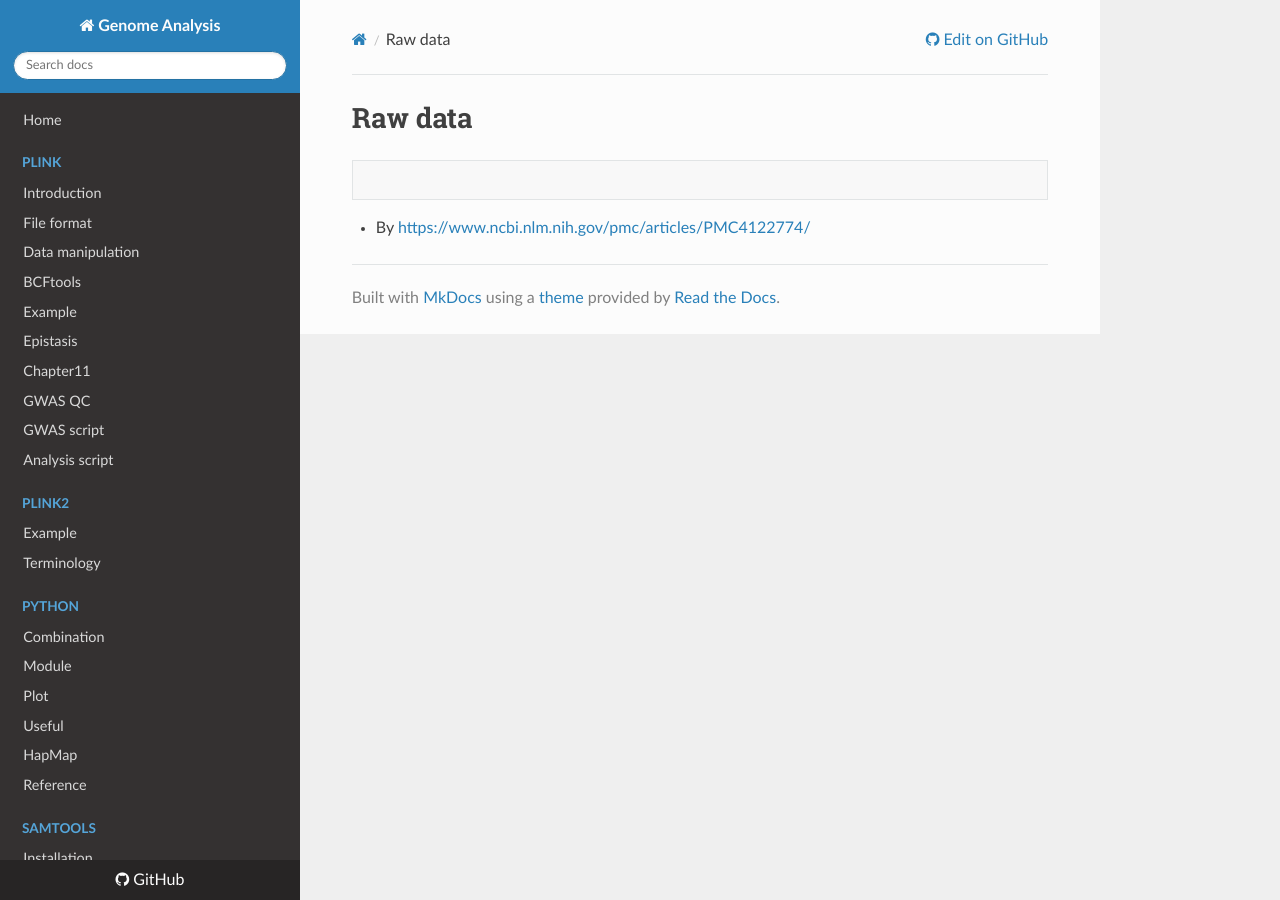
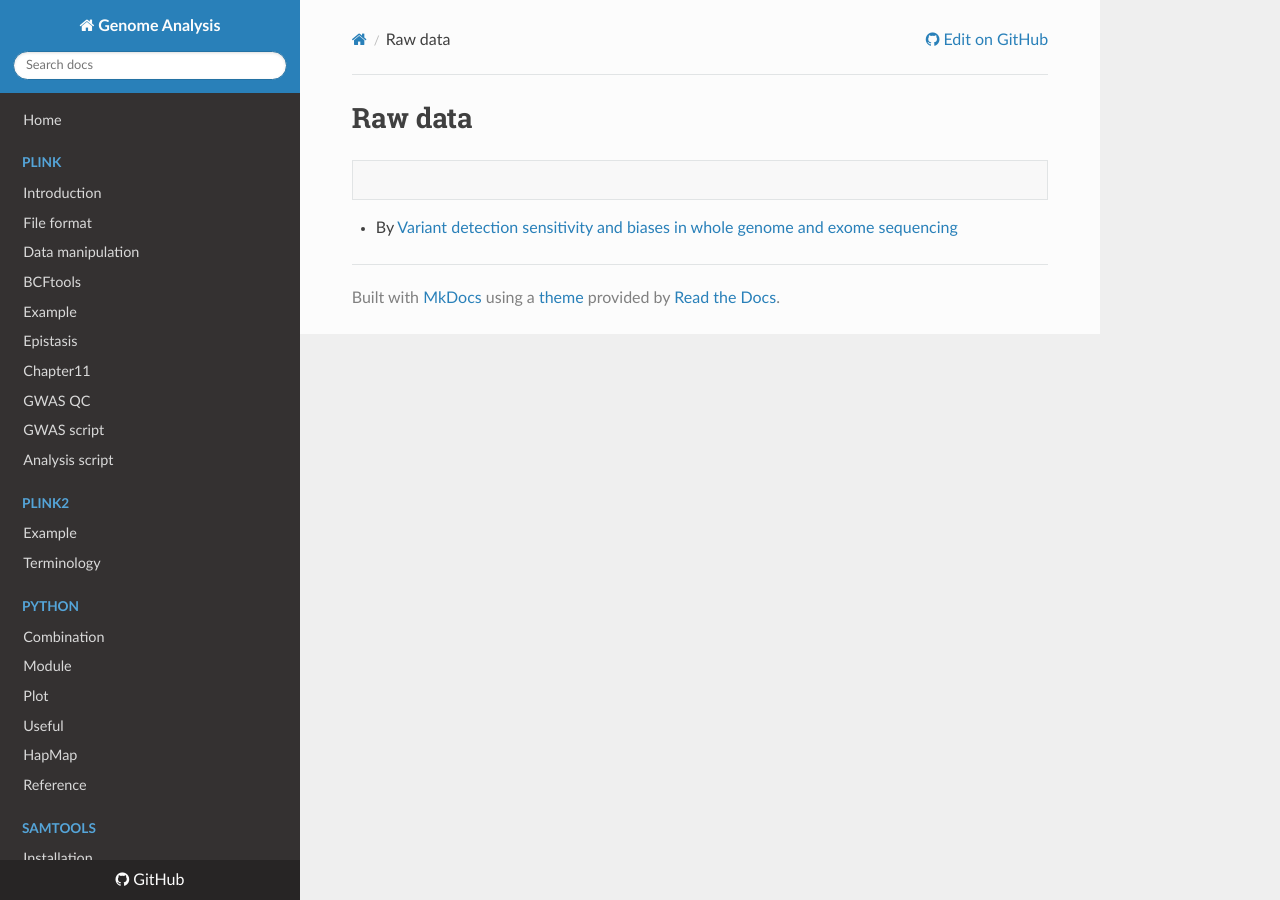
Before and after one commit to WonyoungCho/plink, an MkDocs documentation site: the page built from docs/study.md, in a window 1280 px wide. Built offline with MkDocs 1.6.1, drawn with Linux system fonts in a browser that asks for light colours; nearby versions of some CDN libraries; old or Windows-style settings are respelled for this version of MkDocs.

Commit message:
Update study.md

````diff
--- a/docs/study.md
+++ b/docs/study.md
@@ -2,4 +2,4 @@
 ```
 
 ```
-- By [https://www.ncbi.nlm.nih.gov/pmc/articles/PMC4122774/](Variant detection sensitivity and biases in whole genome and exome sequencing)
+- By [Variant detection sensitivity and biases in whole genome and exome sequencing](https://www.ncbi.nlm.nih.gov/pmc/articles/PMC4122774/)
````
